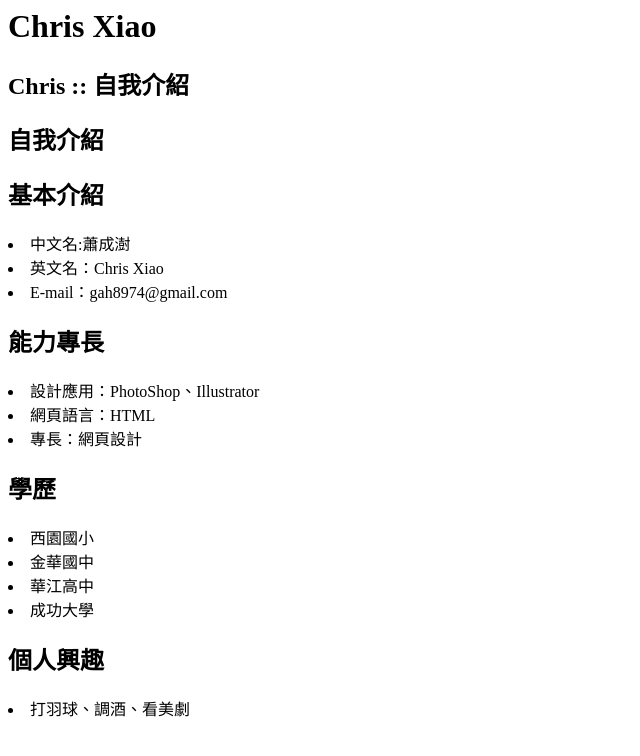
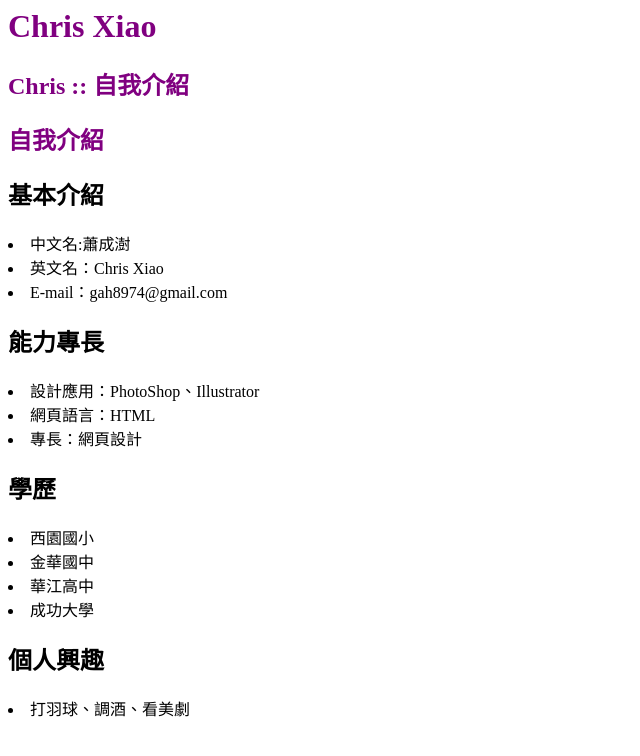
Before and after one commit to gah8974/wp2016, a plain HTML site: page index.html in a window 1280 px wide. Shown: the whole page, without its empty margins (0-640 px from the left). Drawn offline with Linux system fonts and the light colour scheme.

Commit message:
css test

```diff
--- a/index.html
+++ b/index.html
@@ -1,4 +1,9 @@
 <html lang="zh-TW">
+  <head>
+    <style type="text/css">
+      header {color: purple;}
+    </style>
+  </head>
   <title>自我介紹|蕭成澍</title>
   <body>
     <header>
```
